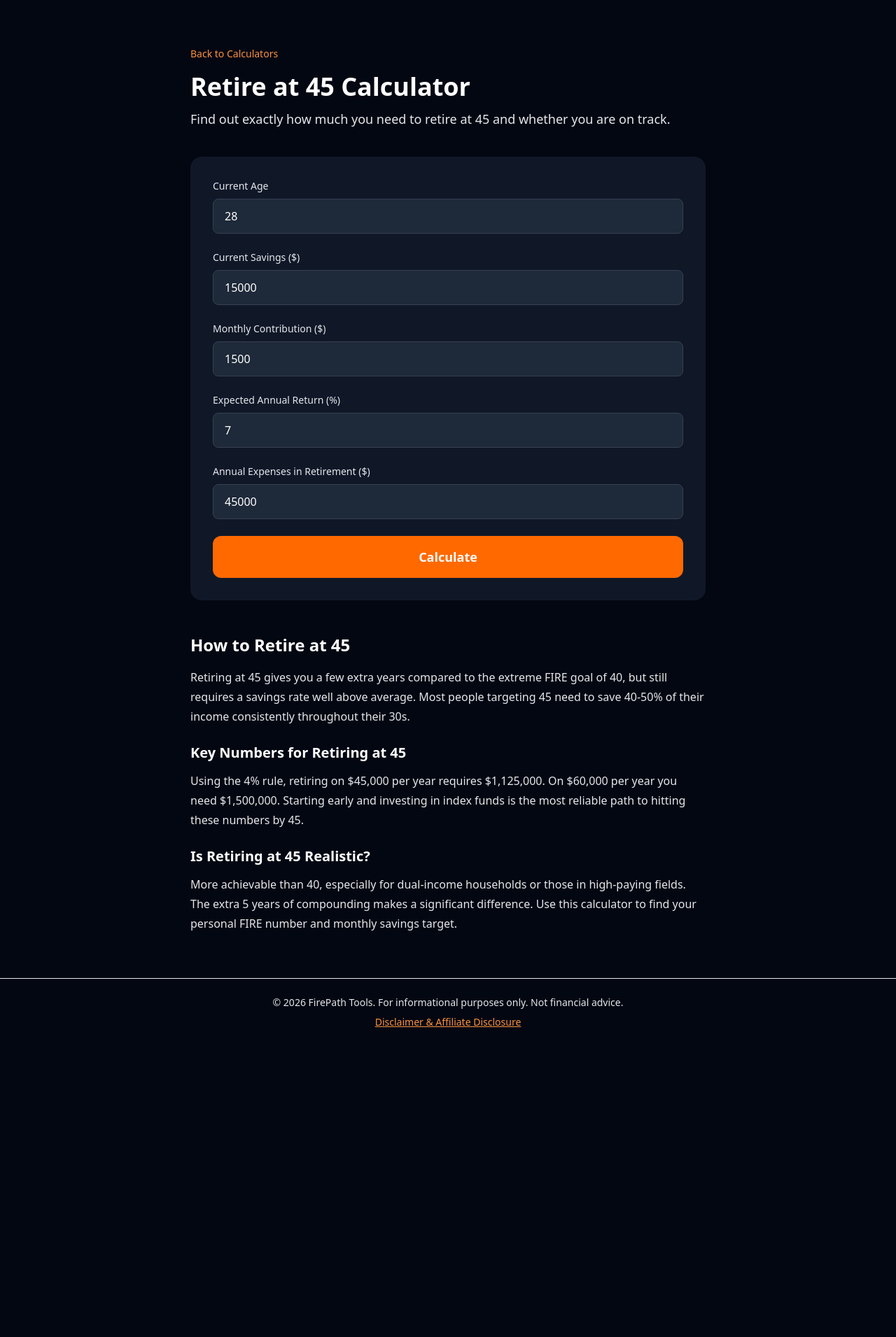
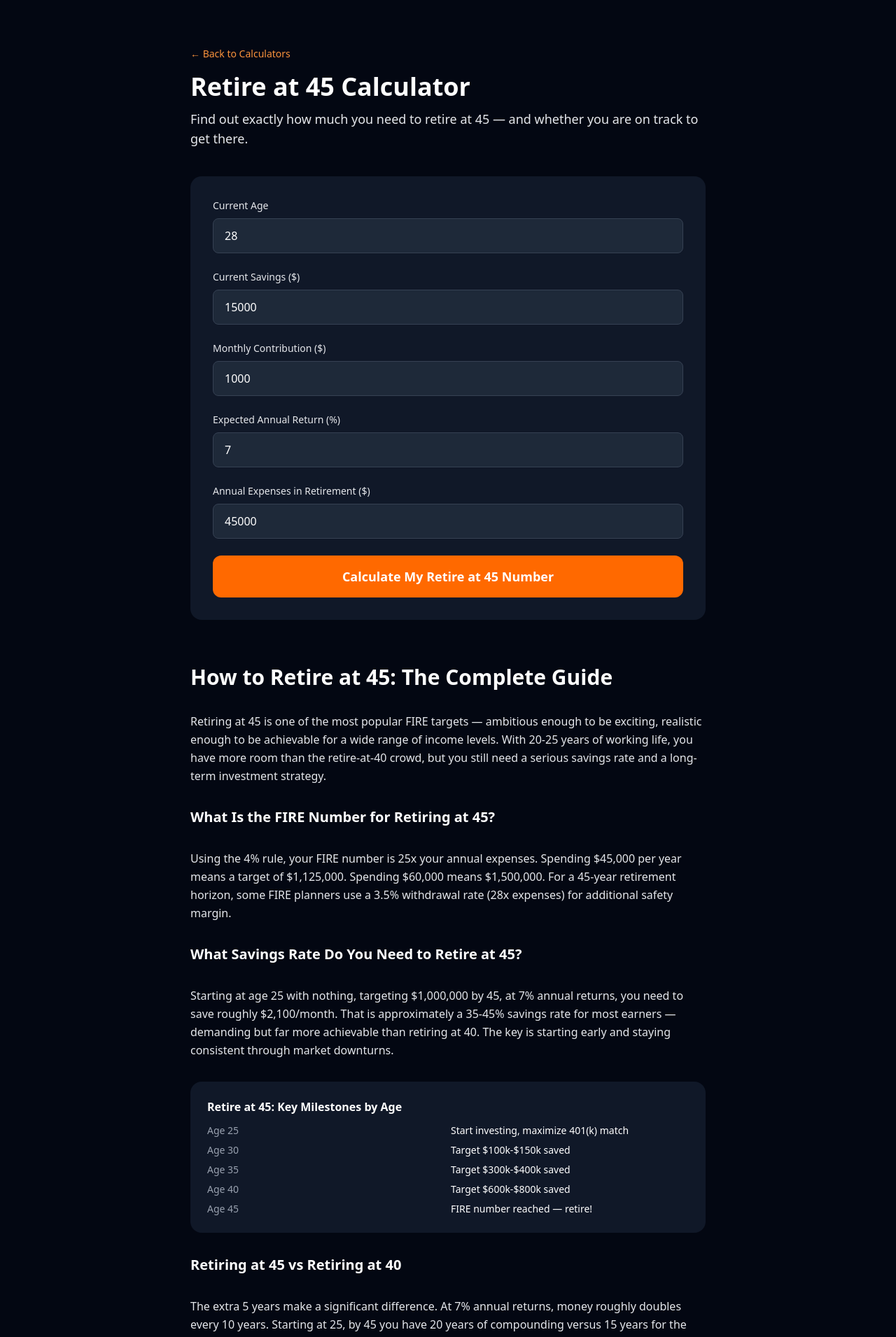
Before and after one commit to giraudsebastien79000-max/firepathtools, a Next.js app: page /retire-at-45-calculator in a window 1280 px wide. Shown: the top 1911 px of the page at 70% size. Before the commit the page ends 1495 px from the top, so only its background shows below. Built offline with nearby package versions, Linux system fonts and the light colour scheme.

Commit message:
Enrich retire-at-45 page: FAQ, SEO content, fixes, internal links

```diff
--- a/app/retire-at-45-calculator/client.tsx
+++ b/app/retire-at-45-calculator/client.tsx
@@ -2,19 +2,34 @@
 import { useState } from "react"
 import Link from "next/link"
 
+type Result = {
+  fireNumber: number
+  projected: number
+  gap: number
+  onTrack: boolean
+  extraMonthly: number
+  yearsToRetire: number
+}
+
 export default function RetireAt45Calculator() {
   const [currentAge, setCurrentAge] = useState(28)
   const [currentSavings, setCurrentSavings] = useState(15000)
-  const [monthlyContribution, setMonthlyContribution] = useState(1500)
+  const [monthlyContribution, setMonthlyContribution] = useState(1000)
   const [annualReturn, setAnnualReturn] = useState(7)
   const [annualExpenses, setAnnualExpenses] = useState(45000)
   const [calculated, setCalculated] = useState(false)
-  const [result, setResult] = useState<any>(null)
+  const [result, setResult] = useState<Result | null>(null)
+  const [error, setError] = useState("")
 
   const targetAge = 45
   const withdrawalRate = 0.04
 
   function calculate() {
+    setError("")
+    if (currentAge >= 45) {
+      setError("This calculator is designed for people under 45. Try our Retire at 50 calculator.")
+      return
+    }
     const fireNumber = annualExpenses / withdrawalRate
     const yearsToRetire = targetAge - currentAge
     const monthlyRate = annualReturn / 100 / 12
@@ -25,7 +40,14 @@ export default function RetireAt45Calculator() {
     }
     const gap = fireNumber - projected
     const onTrack = projected >= fireNumber
-    const extraMonthly = gap > 0 ? (gap * monthlyRate) / (Math.pow(1 + monthlyRate, months) - 1) : 0
+    let extraMonthly = 0
+    if (gap > 0) {
+      if (monthlyRate === 0) {
+        extraMonthly = gap / months
+      } else {
+        extraMonthly = (gap * monthlyRate) / (Math.pow(1 + monthlyRate, months) - 1)
+      }
+    }
     setResult({ fireNumber, projected, gap, onTrack, extraMonthly, yearsToRetire })
     setCalculated(true)
   }
@@ -33,41 +55,54 @@ export default function RetireAt45Calculator() {
   return (
     <main className="min-h-screen bg-[#030712] text-white">
       <div className="max-w-3xl mx-auto px-4 py-16">
+
         <div className="mb-10">
-          <Link href="/tools" className="text-orange-400 text-sm hover:underline">Back to Calculators</Link>
+          <Link href="/tools" className="text-orange-400 text-sm hover:underline">← Back to Calculators</Link>
           <h1 className="text-4xl font-bold mt-4 mb-3">Retire at 45 Calculator</h1>
-          <p className="text-gray-400 text-lg">Find out exactly how much you need to retire at 45 and whether you are on track.</p>
+          <p className="text-gray-400 text-lg">Find out exactly how much you need to retire at 45 — and whether you are on track to get there.</p>
         </div>
 
         <div className="bg-gray-900 rounded-2xl p-8 space-y-6">
           <div>
             <label className="block text-sm text-gray-400 mb-2">Current Age</label>
-            <input type="number" value={currentAge} onChange={e => setCurrentAge(Number(e.target.value))}
+            <input type="number" value={currentAge} min={18} max={44}
+              onChange={e => setCurrentAge(Number(e.target.value))}
               className="w-full bg-gray-800 rounded-lg px-4 py-3 text-white border border-gray-700 focus:border-orange-500 focus:outline-none" />
           </div>
           <div>
             <label className="block text-sm text-gray-400 mb-2">Current Savings ($)</label>
-            <input type="number" value={currentSavings} onChange={e => setCurrentSavings(Number(e.target.value))}
+            <input type="number" value={currentSavings} min={0}
+              onChange={e => setCurrentSavings(Number(e.target.value))}
               className="w-full bg-gray-800 rounded-lg px-4 py-3 text-white border border-gray-700 focus:border-orange-500 focus:outline-none" />
           </div>
           <div>
             <label className="block text-sm text-gray-400 mb-2">Monthly Contribution ($)</label>
-            <input type="number" value={monthlyContribution} onChange={e => setMonthlyContribution(Number(e.target.value))}
+            <input type="number" value={monthlyContribution} min={0}
+              onChange={e => setMonthlyContribution(Number(e.target.value))}
               className="w-full bg-gray-800 rounded-lg px-4 py-3 text-white border border-gray-700 focus:border-orange-500 focus:outline-none" />
           </div>
           <div>
             <label className="block text-sm text-gray-400 mb-2">Expected Annual Return (%)</label>
-            <input type="number" value={annualReturn} onChange={e => setAnnualReturn(Number(e.target.value))}
+            <input type="number" value={annualReturn} min={0} max={20}
+              onChange={e => setAnnualReturn(Number(e.target.value))}
               className="w-full bg-gray-800 rounded-lg px-4 py-3 text-white border border-gray-700 focus:border-orange-500 focus:outline-none" />
           </div>
           <div>
             <label className="block text-sm text-gray-400 mb-2">Annual Expenses in Retirement ($)</label>
-            <input type="number" value={annualExpenses} onChange={e => setAnnualExpenses(Number(e.target.value))}
+            <input type="number" value={annualExpenses} min={0}
+              onChange={e => setAnnualExpenses(Number(e.target.value))}
               className="w-full bg-gray-800 rounded-lg px-4 py-3 text-white border border-gray-700 focus:border-orange-500 focus:outline-none" />
           </div>
+
+          {error && (
+            <div className="bg-red-900/40 border border-red-700 rounded-xl p-4">
+              <p className="text-red-400 text-sm">{error}</p>
+            </div>
+          )}
+
           <button onClick={calculate}
             className="w-full bg-orange-500 hover:bg-orange-600 text-white font-bold py-4 rounded-xl transition-colors text-lg">
-            Calculate
+            Calculate My Retire at 45 Number
           </button>
         </div>
 
@@ -77,11 +112,11 @@ export default function RetireAt45Calculator() {
             <div className="grid grid-cols-2 gap-4">
               <div className="bg-gray-800 rounded-xl p-4">
                 <p className="text-gray-400 text-sm">FIRE Number</p>
-                <p className="text-2xl font-bold text-orange-400">${result.fireNumber.toLocaleString("en-US", {maximumFractionDigits: 0})}</p>
+                <p className="text-2xl font-bold text-orange-400">${result.fireNumber.toLocaleString("en-US", { maximumFractionDigits: 0 })}</p>
               </div>
               <div className="bg-gray-800 rounded-xl p-4">
                 <p className="text-gray-400 text-sm">Projected at 45</p>
-                <p className="text-2xl font-bold text-white">${result.projected.toLocaleString("en-US", {maximumFractionDigits: 0})}</p>
+                <p className="text-2xl font-bold text-white">${result.projected.toLocaleString("en-US", { maximumFractionDigits: 0 })}</p>
               </div>
             </div>
             <div className={`rounded-xl p-6 ${result.onTrack ? "bg-green-900/40 border border-green-700" : "bg-red-900/40 border border-red-700"}`}>
@@ -89,22 +124,101 @@ export default function RetireAt45Calculator() {
                 <p className="text-green-400 font-semibold text-lg">You are on track to retire at 45!</p>
               ) : (
                 <div>
-                  <p className="text-red-400 font-semibold text-lg mb-2">You need ${Math.abs(result.gap).toLocaleString("en-US", {maximumFractionDigits: 0})} more</p>
-                  <p className="text-gray-400 text-sm">Save an extra ${result.extraMonthly.toLocaleString("en-US", {maximumFractionDigits: 0})}/month to reach your goal</p>
+                  <p className="text-red-400 font-semibold text-lg mb-2">You need ${Math.abs(result.gap).toLocaleString("en-US", { maximumFractionDigits: 0 })} more</p>
+                  <p className="text-gray-400 text-sm">Save an extra ${result.extraMonthly.toLocaleString("en-US", { maximumFractionDigits: 0 })}/month to reach your goal</p>
                 </div>
               )}
             </div>
           </div>
         )}
 
-        <div className="mt-12 prose prose-invert max-w-none">
-          <h2 className="text-2xl font-bold mb-4">How to Retire at 45</h2>
-          <p className="text-gray-400">Retiring at 45 gives you a few extra years compared to the extreme FIRE goal of 40, but still requires a savings rate well above average. Most people targeting 45 need to save 40-50% of their income consistently throughout their 30s.</p>
-          <h3 className="text-xl font-semibold mt-6 mb-3">Key Numbers for Retiring at 45</h3>
-          <p className="text-gray-400">Using the 4% rule, retiring on $45,000 per year requires $1,125,000. On $60,000 per year you need $1,500,000. Starting early and investing in index funds is the most reliable path to hitting these numbers by 45.</p>
-          <h3 className="text-xl font-semibold mt-6 mb-3">Is Retiring at 45 Realistic?</h3>
-          <p className="text-gray-400">More achievable than 40, especially for dual-income households or those in high-paying fields. The extra 5 years of compounding makes a significant difference. Use this calculator to find your personal FIRE number and monthly savings target.</p>
+        <div className="mt-16 space-y-8">
+          <h2 className="text-3xl font-bold">How to Retire at 45: The Complete Guide</h2>
+          <p className="text-gray-400 leading-relaxed">Retiring at 45 is one of the most popular FIRE targets — ambitious enough to be exciting, realistic enough to be achievable for a wide range of income levels. With 20-25 years of working life, you have more room than the retire-at-40 crowd, but you still need a serious savings rate and a long-term investment strategy.</p>
+
+          <h3 className="text-xl font-semibold">What Is the FIRE Number for Retiring at 45?</h3>
+          <p className="text-gray-400 leading-relaxed">Using the 4% rule, your FIRE number is 25x your annual expenses. Spending $45,000 per year means a target of $1,125,000. Spending $60,000 means $1,500,000. For a 45-year retirement horizon, some FIRE planners use a 3.5% withdrawal rate (28x expenses) for additional safety margin.</p>
+
+          <h3 className="text-xl font-semibold">What Savings Rate Do You Need to Retire at 45?</h3>
+          <p className="text-gray-400 leading-relaxed">Starting at age 25 with nothing, targeting $1,000,000 by 45, at 7% annual returns, you need to save roughly $2,100/month. That is approximately a 35-45% savings rate for most earners — demanding but far more achievable than retiring at 40. The key is starting early and staying consistent through market downturns.</p>
+
+          <div className="bg-gray-900 rounded-2xl p-6 space-y-3">
+            <h4 className="font-semibold text-orange-400">Retire at 45: Key Milestones by Age</h4>
+            <div className="grid grid-cols-2 gap-2 text-sm">
+              <div className="text-gray-400">Age 25</div><div className="text-white">Start investing, maximize 401(k) match</div>
+              <div className="text-gray-400">Age 30</div><div className="text-white">Target $100k-$150k saved</div>
+              <div className="text-gray-400">Age 35</div><div className="text-white">Target $300k-$400k saved</div>
+              <div className="text-gray-400">Age 40</div><div className="text-white">Target $600k-$800k saved</div>
+              <div className="text-gray-400">Age 45</div><div className="text-white">FIRE number reached — retire!</div>
+            </div>
+          </div>
+
+          <h3 className="text-xl font-semibold">Retiring at 45 vs Retiring at 40</h3>
+          <p className="text-gray-400 leading-relaxed">The extra 5 years make a significant difference. At 7% annual returns, money roughly doubles every 10 years. Starting at 25, by 45 you have 20 years of compounding versus 15 years for the age-40 target. This means you need roughly 40% less in monthly contributions to reach the same portfolio value — making it accessible to a much wider group of people.</p>
+
+          <h3 className="text-xl font-semibold">Tax Strategy for Early Retirement at 45</h3>
+          <p className="text-gray-400 leading-relaxed">At 45, you still face the challenge of accessing tax-advantaged retirement accounts before the standard age of 59½. The Roth conversion ladder (converting traditional IRA funds to Roth, then withdrawing after 5 years) is the most common strategy. Rule 72(t) SEPP (Substantially Equal Periodic Payments) is another option, though less flexible. Having a substantial taxable brokerage account bridges the gap in early years.</p>
+
+          <h3 className="text-xl font-semibold">Healthcare Planning When Retiring at 45</h3>
+          <p className="text-gray-400 leading-relaxed">Healthcare is typically the largest unexpected expense for early retirees in the US. At 45, you have 20 years before Medicare eligibility at 65. Options include ACA marketplace plans (income-based subsidies can be significant at low withdrawal levels), COBRA from your last employer (expensive but temporary), or part-time work with benefits. Budget $6,000-$18,000 per year for a family.</p>
+
+          <div className="mt-12 space-y-6">
+            <h2 className="text-2xl font-bold">Frequently Asked Questions</h2>
+            <div className="space-y-4">
+              <div className="bg-gray-900 rounded-xl p-6">
+                <h4 className="font-semibold mb-2">How much do I need to retire at 45?</h4>
+                <p className="text-gray-400 text-sm">Using the 4% rule, you need 25x your annual expenses. If you spend $50,000/year, your target is $1,250,000. For a longer retirement horizon, many people target 28x expenses ($1,400,000 for $50k/year spending) as a safety buffer.</p>
+              </div>
+              <div className="bg-gray-900 rounded-xl p-6">
+                <h4 className="font-semibold mb-2">Can I retire at 45 with $2 million?</h4>
+                <p className="text-gray-400 text-sm">Yes — $2,000,000 supports $80,000/year in spending at the 4% rule. This is a comfortable retirement in most US cities and an excellent income in lower cost-of-living areas or abroad. With a 3.5% withdrawal rate for safety, $2M supports $70,000/year.</p>
+              </div>
+              <div className="bg-gray-900 rounded-xl p-6">
+                <h4 className="font-semibold mb-2">What is the best investment strategy to retire at 45?</h4>
+                <p className="text-gray-400 text-sm">The FIRE community consensus is simple: maximize contributions to tax-advantaged accounts (401k, Roth IRA, HSA), then invest the rest in a taxable brokerage. Use low-cost index funds — total market (VTI/VTSAX) and international (VXUS) — with expense ratios under 0.1%. Avoid market timing and stay invested through downturns.</p>
+              </div>
+              <div className="bg-gray-900 rounded-xl p-6">
+                <h4 className="font-semibold mb-2">Is retiring at 45 too early?</h4>
+                <p className="text-gray-400 text-sm">Not financially — the math works if you hit your number. The bigger question is purpose and identity. Many people who retire at 45 find that they want structure, social connection, or a sense of contribution. Barista FIRE (part-time meaningful work) or passion projects solve this while also reducing portfolio withdrawal pressure.</p>
+              </div>
+              <div className="bg-gray-900 rounded-xl p-6">
+                <h4 className="font-semibold mb-2">How does Social Security factor in when retiring at 45?</h4>
+                <p className="text-gray-400 text-sm">If you retire at 45 with minimal additional earned income, your Social Security benefit will be reduced compared to working until 62 or 67. However, many early retirees plan conservatively and treat any Social Security income as a bonus. Check your Social Security statement at ssa.gov to see your projected benefit.</p>
+              </div>
+            </div>
+          </div>
+
+          <div className="mt-12 bg-gray-900 rounded-2xl p-8">
+            <h3 className="text-xl font-semibold mb-4">Related Calculators</h3>
+            <div className="grid grid-cols-1 gap-3">
+              <Link href="/retire-at-40-calculator" className="flex items-center justify-between bg-gray-800 rounded-xl p-4 hover:bg-gray-700 transition-colors">
+                <span className="text-white">Retire at 40 Calculator</span>
+                <span className="text-orange-400">→</span>
+              </Link>
+              <Link href="/retire-at-50-calculator" className="flex items-center justify-between bg-gray-800 rounded-xl p-4 hover:bg-gray-700 transition-colors">
+                <span className="text-white">Retire at 50 Calculator</span>
+                <span className="text-orange-400">→</span>
+              </Link>
+              <Link href="/tools/fire-number" className="flex items-center justify-between bg-gray-800 rounded-xl p-4 hover:bg-gray-700 transition-colors">
+                <span className="text-white">FIRE Number Calculator</span>
+                <span className="text-orange-400">→</span>
+              </Link>
+              <Link href="/tools/coast-fire" className="flex items-center justify-between bg-gray-800 rounded-xl p-4 hover:bg-gray-700 transition-colors">
+                <span className="text-white">Coast FIRE Calculator</span>
+                <span className="text-orange-400">→</span>
+              </Link>
+              <Link href="/tools/savings-rate" className="flex items-center justify-between bg-gray-800 rounded-xl p-4 hover:bg-gray-700 transition-colors">
+                <span className="text-white">Savings Rate Calculator</span>
+                <span className="text-orange-400">→</span>
+              </Link>
+              <Link href="/tools/safe-withdrawal-rate" className="flex items-center justify-between bg-gray-800 rounded-xl p-4 hover:bg-gray-700 transition-colors">
+                <span className="text-white">Safe Withdrawal Rate Calculator</span>
+                <span className="text-orange-400">→</span>
+              </Link>
+            </div>
+          </div>
         </div>
+
       </div>
     </main>
   )
--- a/app/retire-at-45-calculator/page.tsx
+++ b/app/retire-at-45-calculator/page.tsx
@@ -1 +1,11 @@
-export { default } from './client'
+import type { Metadata } from "next"
+import RetireAt45Calculator from "./client"
+
+export const metadata: Metadata = {
+  title: "Retire at 45 Calculator | How Much Do You Need?",
+  description: "Calculate exactly how much money you need to retire at 45. See your FIRE number, projected savings, and monthly contribution required for financial independence by 45.",
+}
+
+export default function Page() {
+  return <RetireAt45Calculator />
+}
```
